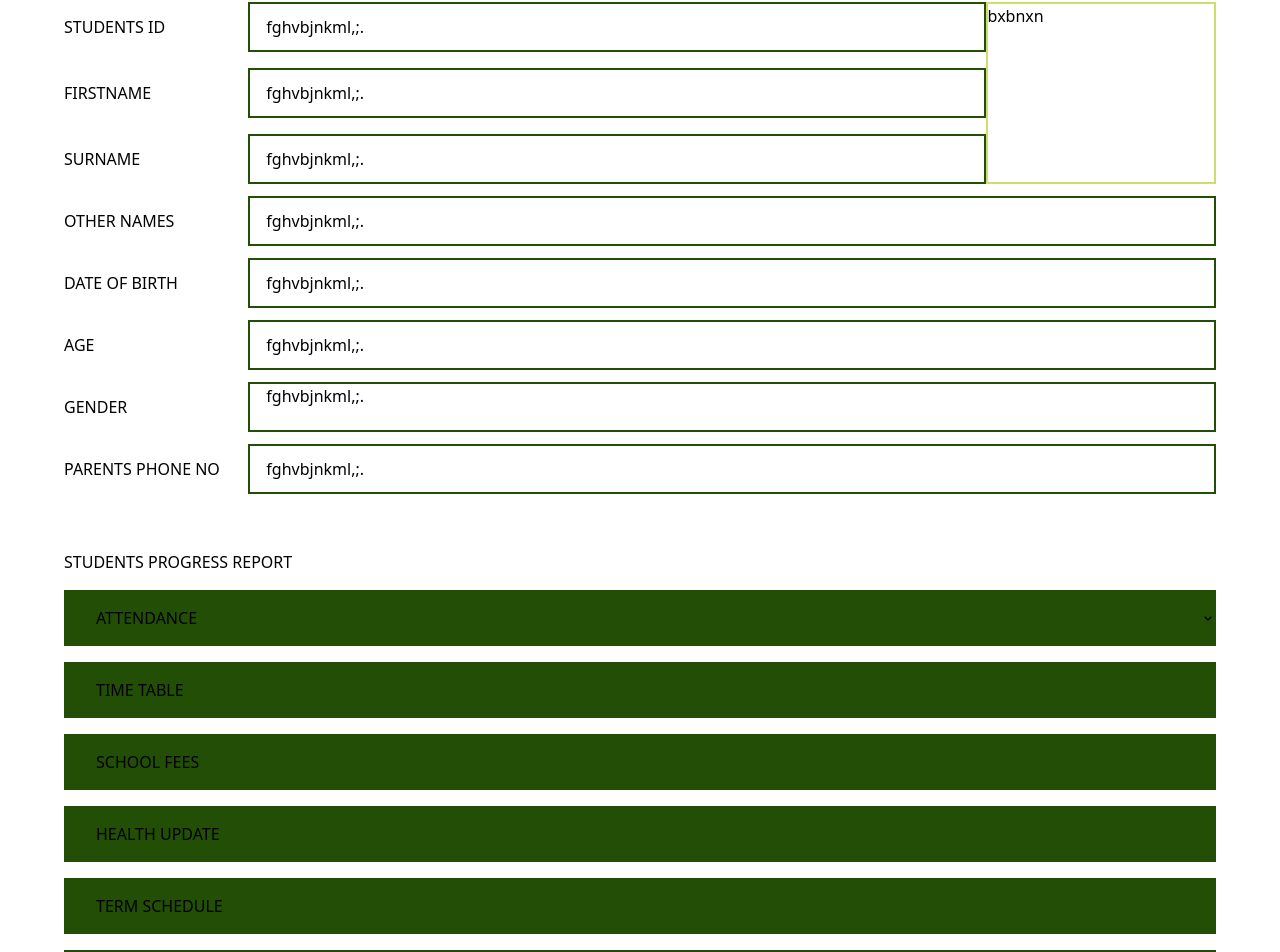
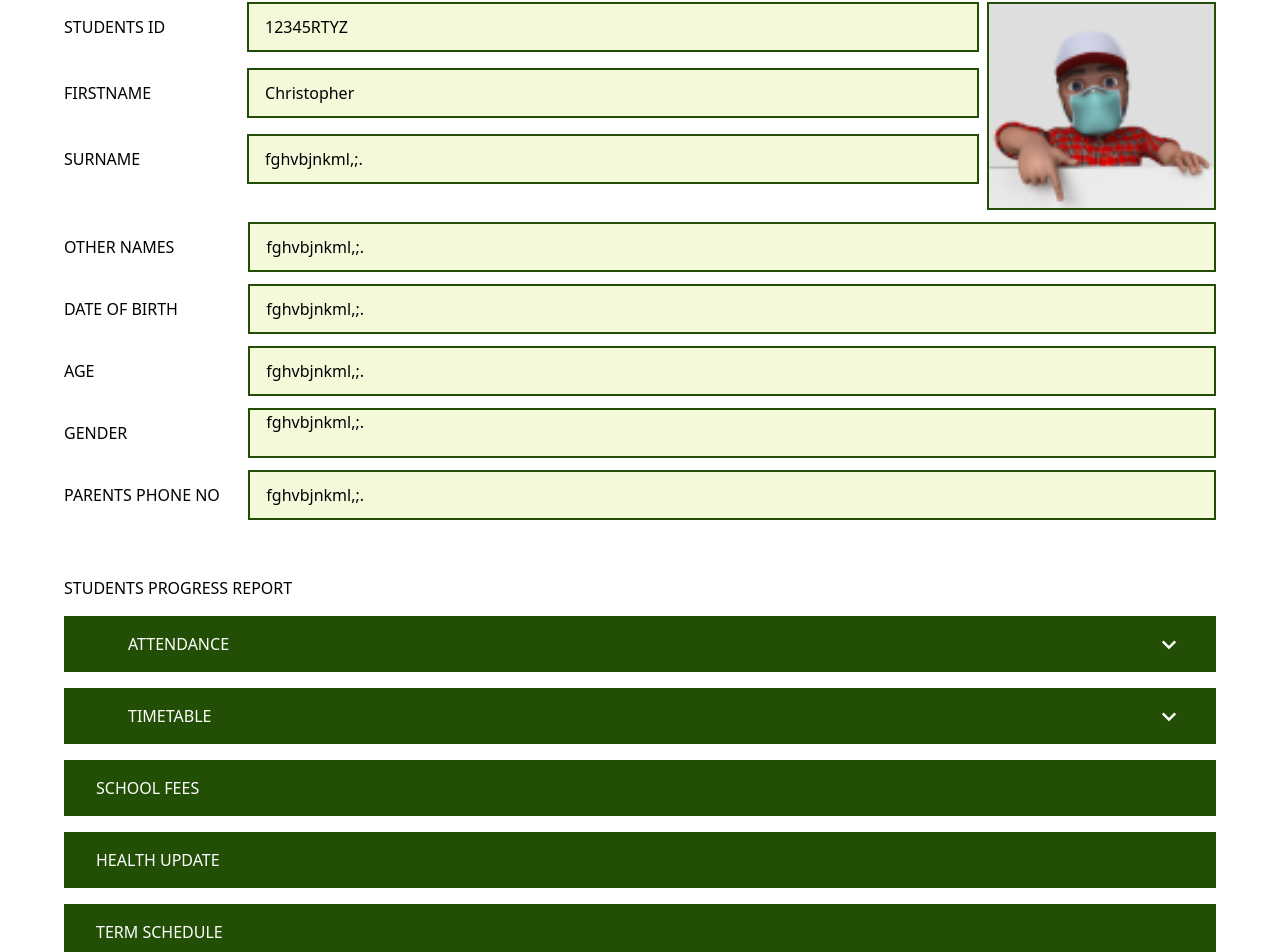
Before and after one commit to Elo-oghene/Graceville, a Vue app: page /studentsystem in a window 1280 px wide. Shown: the part 178-1130 px from the top of the page. Built offline with nearby package versions, Linux system fonts and the light colour scheme.

Commit message:
added table content

```diff
--- a/src/components/auth/Studentsystem.vue
+++ b/src/components/auth/Studentsystem.vue
@@ -1,10 +1,14 @@
 <script setup>
 import { ref } from 'vue';
 const attendanceOpen = ref(false); // State variable to manage the nested list visibility
+const timetableOpen = ref(false); // State variable to manage the nested list visibility
 const backgroundColor = ref('bg-white'); // Initial background color
 
 const toggleAttendance = () => {
     attendanceOpen.value = !attendanceOpen.value; // Toggle the visibility
+};
+const toggleTimetable = () => {
+    timetableOpen.value = !timetableOpen.value; // Toggle the visibility
 };
 
 const changeColor = () => {
@@ -46,52 +50,55 @@ const changeColor = () => {
 
         <div class="w-full bg-[#CEDD71] h-[2px]"></div>
         <section class="w-full h-full px-4 lg:px-16 flex flex-col py-4 gap-3 ">
-            <div class="w-full flex  justify-between">
+            <div class="w-full flex gap-2  justify-between">
                 <div class="w-full lg:w-[80%] flex flex-col gap-4 h-full">
                     <div class="w-full  flex flex-col lg:flex-row">
                         <label class="w-full lg:w-1/5 flex items-center text-sm lg:text-[16px]">STUDENTS ID</label>
-                        <div  class="w-full lg:w-4/5 h-[50px] border-2 border-[#224E05] px-4 flex items-center">fghvbjnkml,;.</div>
+                        <div  class="w-full lg:w-4/5 h-[50px] border-2 border-[#224E05] px-4 flex items-center bg-[#F5F9DA]">12345RTYZ</div>
                     </div>
                     <div class="w-full flex flex-col lg:flex-row">
                         <label class="w-full lg:w-1/5 flex items-center text-sm lg:text-[16px]">FIRSTNAME</label>
-                        <div  class="w-full lg:w-4/5 h-[50px] border-2 border-[#224E05] px-4 flex items-center">fghvbjnkml,;.</div>
+                        <div  class="w-full lg:w-4/5 h-[50px] border-2 border-[#224E05] px-4 flex items-center bg-[#F5F9DA]">Christopher</div>
                     </div>
                     <div class="w-full  flex flex-col lg:flex-row">
                         <label class="w-full lg:w-1/5 flex items-center text-sm lg:text-[16px] ">SURNAME</label>
-                        <div  class="w-full lg:w-4/5 h-[50px] border-2 border-[#224E05] px-4 flex items-center">fghvbjnkml,;.</div>
+                        <div  class="w-full lg:w-4/5 h-[50px] border-2 border-[#224E05] px-4 flex items-center bg-[#F5F9DA]">fghvbjnkml,;.</div>
                     </div>
                 </div>
-                <div class="hidden lg:flex w-[20%] border-2 border-[#CEDD71]">bxbnxn</div>
+                <div class="hidden lg:flex w-[20%] h-52 border-2 border-[#224E05]">
+                    <img src="../../assets/images/illustration.png" class="object cover w-full h-full" alt="image goes here">
+                </div>
             </div>
+
             <div class="w-full flex flex-col gap-3">
                 <div class="w-full flex flex-col lg:flex-row">
                     <label class="w-full lg:w-[16%] flex items-center text-sm lg:text-[16px]">OTHER NAMES</label>
-                    <div  class="w-full lg:w-[84%] h-[50px] border-2 border-[#224E05] px-4 flex items-center">fghvbjnkml,;.</div>
+                    <div  class="w-full lg:w-[84%] h-[50px] border-2 border-[#224E05] px-4 flex items-center bg-[#F5F9DA]">fghvbjnkml,;.</div>
                 </div>
                 <div class="w-full flex flex-col lg:flex-row">
                     <label class="w-full lg:w-[16%] flex items-center text-sm lg:text-[16px]">DATE OF BIRTH</label>
-                    <div  class="w-full lg:w-[84%] h-[50px] border-2 border-[#224E05] px-4 flex items-center">fghvbjnkml,;.</div>
+                    <div  class="w-full lg:w-[84%] h-[50px] border-2 border-[#224E05] px-4 flex items-center bg-[#F5F9DA]">fghvbjnkml,;.</div>
                 </div>
                 <div class="w-full flex flex-col lg:flex-row">
                     <label class="w-full lg:w-[16%] flex items-center text-sm lg:text-[16px]">AGE</label>
-                    <div  class="w-full lg:w-[84%] h-[50px] border-2 border-[#224E05] px-4 flex items-center">fghvbjnkml,;.</div>
+                    <div  class="w-full lg:w-[84%] h-[50px] border-2 border-[#224E05] px-4 flex items-center bg-[#F5F9DA]">fghvbjnkml,;.</div>
                 </div>
                 <div class="w-full  flex flex-col lg:flex-row">
                     <label class="w-full lg:w-[16%] flex items-center text-sm lg:text-[16px]">GENDER</label>
-                    <div  class="w-full lg:w-[84%] h-[50px] border-2 px-4 border-[#224E05]">fghvbjnkml,;.</div>
+                    <div  class="w-full lg:w-[84%] h-[50px] border-2 px-4 border-[#224E05] bg-[#F5F9DA]">fghvbjnkml,;.</div>
                 </div>
                 <div class="w-full  flex flex-col lg:flex-row">
                     <label class="w-full lg:w-[16%] flex items-center text-sm lg:text-[16px]">PARENTS PHONE NO</label>
-                    <div  class="w-full lg:w-[84%] h-[50px] border-2 border-[#224E05] px-4 flex items-center">fghvbjnkml,;.</div>
+                    <div  class="w-full lg:w-[84%] h-[50px] border-2 border-[#224E05] px-4 flex items-center bg-[#F5F9DA]">fghvbjnkml,;.</div>
                 </div>
             </div>
         </section>
         <section class="w-full px-4 lg:px-16 mt-10">
             <div>STUDENTS PROGRESS REPORT</div>
             <ul class="w-full flex flex-col mt-4 gap-4">
-                <li class="w-full h-14 bg-[#224E05] flex items-center justify-between cursor-pointer" @click="toggleAttendance">
-                    <span class="px-4 lg:px-8 text-sm lg:text-[16px]">ATTENDANCE</span>
-                    <i :class="attendanceOpen ? 'bx bx-chevron-up' : 'bx bx-chevron-down'"></i> <!-- Icon for toggling -->
+                <li class="w-full h-14 bg-[#224E05] flex items-center px-4 lg:px-8 justify-between cursor-pointer" @click="toggleAttendance">
+                    <span class="px-4 lg:px-8 text-sm lg:text-[16px] text-white">ATTENDANCE</span>
+                    <i :class="attendanceOpen ? 'bx bx-chevron-up' : 'bx bx-chevron-down'" class="text-white text-[30px]"></i> <!-- Icon for toggling -->
                 </li>
                 <div v-if="attendanceOpen" class="w-full flex gap-4 flex-col"> <!-- Nested list -->
                     <div class="flex gap-4 lg:gap-10 items-center justify-center">
@@ -110,12 +117,143 @@ const changeColor = () => {
                     </div>
                     <div class="w-full h-[30px] px-4 lg:px-8 flex items-center text-sm lg:text-lg bg-[#CEDD71]">Last present:12th May 2024</div>
                 </div>
-                <li class="w-full h-14 bg-[#224E05] flex items-center px-4 lg:px-8 text-sm lg:text-[16px]">TIME TABLE</li>
-                <li class="w-full h-14 bg-[#224E05] flex items-center px-4 lg:px-8 text-sm lg:text-[16px]">SCHOOL FEES</li>
-                <li class="w-full h-14 bg-[#224E05] flex items-center px-4 lg:px-8 text-sm lg:text-[16px]">HEALTH UPDATE</li>
-                <li class="w-full h-14 bg-[#224E05] flex items-center px-4 lg:px-8 text-sm lg:text-[16px]">TERM SCHEDULE</li>
-                <li class="w-full h-14 bg-[#224E05] flex items-center px-4 lg:px-8 text-sm lg:text-[16px]">TEST AND EXAM</li>
-                <li class="w-full h-14 bg-[#224E05] flex items-center px-4 lg:px-8 text-sm lg:text-[16px]">CHECK FINAL RESULT</li>
+                <li class="w-full h-14 bg-[#224E05] flex items-center px-4 lg:px-8 justify-between cursor-pointer" @click="toggleTimetable">
+                    <span class="px-4 lg:px-8 text-sm lg:text-[16px] text-white">TIMETABLE</span>
+                    <i :class="timetableOpen ? 'bx bx-chevron-up' : 'bx bx-chevron-down'" class="text-white text-[30px]"></i> <!-- Icon for toggling -->
+                </li>
+                <div v-if="timetableOpen" class="w-full flex gap-4 flex-col"> <!-- Nested list -->
+                <div class="overflow-x-auto">
+                    <div class="w-full border px-4 py-2 tracking-wider text-center">Primary/foundational schools Time Table 2023-24,I,II,III</div>
+                    <div class="w-full border px-4 py-2 tracking-wider ">School Name:</div>
+                    <div class="w-full border px-4 py-2 flex justify-around">
+                        <div>First Bell</div>
+                        <div>Second Bell</div>
+                        <div>School Assesment</div>
+                    </div>
+                    <table class="w-full table-auto border-collapse border border-gray-300 rounded-lg shadow-lg">
+                        <thead>
+                        <tr class="bg-[#f5f9da] text-center">
+                            <th class="border px-4 py-2 text-left text-xs lg:text-sm">Week</th>
+                            <th class="border px-4 py-2 text-center lg:text-left text-xs lg:text-sm">
+                                <P>1st period</P>
+                                <p>(9:15 - 9:55)</p>
+                            </th>
+                            <th class="border px-4 py-2 text-center lg:text-left text-xs lg:text-sm">
+                                <P>1st period</P>
+                                <p>(9:55 - 10:30)</p>
+                            </th>
+                            <th class="text-xs lg:text-sm"></th>
+                            <th class="border px-4 py-2 text-center lg:text-left text-xs lg:text-sm">
+                                <P>1st period</P>
+                                <p>(10:45 - 11:20)</p>
+                            </th>
+                            <th class="border px-4 py-2 text-center lg:text-left text-xs lg:text-sm">
+                                <P>1st period</P>
+                                <p>(11:20 - 11:55)</p>
+                            </th>
+                            <th class=""></th>
+                            <th class="border px-4 py-2 text-center lg:text-left text-xs lg:text-sm">
+                                <P>1st period</P>
+                                <p>(12:55 - 1:30)</p>
+                            </th>
+                            <th class="border px-4 py-2 text-center lg:text-left text-xs whitespace"></th>
+                            <th class="border px-4 py-2 ttext-center lg:text-left text-xs lg:text-sm">
+                                <P>1st period</P>
+                                <p>(1:35 - 2:00)</p>
+                            </th>
+                        </tr>
+                    </thead>
+                    <tbody>
+                        <!-- First Time Slot -->
+                        <tr class="text-xs lg:text-sm">
+                            <td class="border px-4 py-2">MONDAY</td>
+                            <td class="border px-4 py-2">Maths</td>
+                            <td class="border px-4 py-2">Science</td>
+                            <td class="w-14 rotate-90 mt-20"></td>
+                            <td class="border px-4 py-2">History</td>
+                            <td class="border px-4 py-2">Art</td>
+                            <td class="w-14 rotate-90"></td>
+                            <td class="border px-4 py-2">Art</td>
+                            <td class="rotate-90"></td>
+                            <td class="border px-4 py-2">Art</td>
+                        </tr>
+                        <!-- Second Time Slot -->
+                        <tr class="text-xs lg:text-sm">
+                            <td class="border px-4 py-2">TUESDAY</td>
+                            <td class="border px-4 py-2">English</td>
+                            <td class="border px-4 py-2">Maths</td>
+                            <td class=""></td>
+                            <td class="border px-4 py-2">Art</td>
+                            <td class="border px-4 py-2">History</td>
+                            <td class="w-14 rotate-90"></td>
+                            <td class="border px-4 py-2">History</td>
+                            <td class="rotate-90"></td>
+                            <td class="border px-4 py-2">History</td>
+                        </tr>
+                        <!-- Third Time Slot -->
+                        <tr class="text-xs lg:text-sm">
+                            <td class="border px-4 py-2">WEDNESDAY</td>
+                            <td class="border px-4 py-2">History</td>
+                            <td class="border px-4 py-2">English</td>
+                            <td class="rotate-90 whitespace-nowrap text-lg font-semibold">Break</td>
+                            <td class="border px-4 py-2">Science</td>
+                            <td class="border px-4 py-2">Music</td>
+                            <td class="rotate-90 whitespace-nowrap text-lg font-semibold">Break</td>
+                            <td class="border px-4 py-2">Music</td>
+                            <td class="rotate-90 whitespace-nowrap text-lg font-semibold">Break</td>
+                            <td class="border px-4 py-2">Music</td>
+                        </tr>
+                        <!-- Break Period (Place in the Break Column) -->
+
+                        <!-- Fourth Time Slot -->
+                        <tr class="text-xs lg:text-sm">
+                            <td class="border px-4 py-2">THURSDAY</td>
+                            <td class="border px-4 py-2">Art</td>
+                            <td class="border px-4 py-2">History</td>
+                            <td class=""></td>
+                            <td class="border px-4 py-2">Maths</td>
+                            <td class="border px-4 py-2">Science</td>
+                            <td class="rotate-90"></td>
+                            <td class="border px-4 py-2">Science</td>
+                            <td class="w-14 rotate-90"></td>
+                            <td class="border px-4 py-2">Science</td>
+                        </tr>
+                        <!-- Fifth Time Slot -->
+                        <tr class="text-xs lg:text-sm">
+                            <td class="border px-4 py-2">FRIDAY</td>
+                            <td class="border px-4 py-2">Music</td>
+                            <td class="border px-4 py-2">Art</td>
+                            <td class=""></td>
+                            <td class="border px-4 py-2">English</td>
+                            <td class="border px-4 py-2">Maths</td>
+                            <td class="w-14 rotate-90"></td>
+                            <td class="border px-4 py-2">Maths</td>
+                            <td class=""></td>
+                            <td class="border px-4 py-2">Maths</td>
+                        </tr>
+                        <!-- Fifth Time Slot -->
+                        <tr class="text-xs lg:text-sm">
+                            <td class="border px-4 py-2">SATURDAY</td>
+                            <td class="border px-4 py-2">Music</td>
+                            <td class="border px-4 py-2">Art</td>
+                            <td class=""></td>
+                            <td class="border px-4 py-2">English</td>
+                            <td class="border px-4 py-2">Maths</td>
+                            <td class="w-14 rotate-90"></td>
+                            <td class="border px-4 py-2">Maths</td>
+                            <td class="w-14 rotate-90"></td>
+                            <td class="border px-4 py-2">Maths</td>
+                        </tr>
+
+                    </tbody>
+                    </table>
+                </div>
+                </div>
+                <li class="w-full h-14 bg-[#224E05] flex items-center px-4 lg:px-8 text-sm lg:text-[16px] text-white">SCHOOL FEES</li>
+                <li class="w-full h-14 bg-[#224E05] flex items-center px-4 lg:px-8 text-sm lg:text-[16px] text-white">HEALTH UPDATE</li>
+                <li class="w-full h-14 bg-[#224E05] flex items-center px-4 lg:px-8 text-sm lg:text-[16px] text-white">TERM SCHEDULE</li>
+                <li class="w-full h-14 bg-[#224E05] flex items-center px-4 lg:px-8 text-sm lg:text-[16px] text-white">TEST AND EXAM</li>
+                <li class="w-full h-14 bg-[#224E05] flex items-center px-4 lg:px-8 text-sm lg:text-[16px] text-white">CHECK FINAL RESULT</li>
             </ul>
         </section>
     </section>
```
Also changed, not shown: src/assets/images/illustration.png (added).
